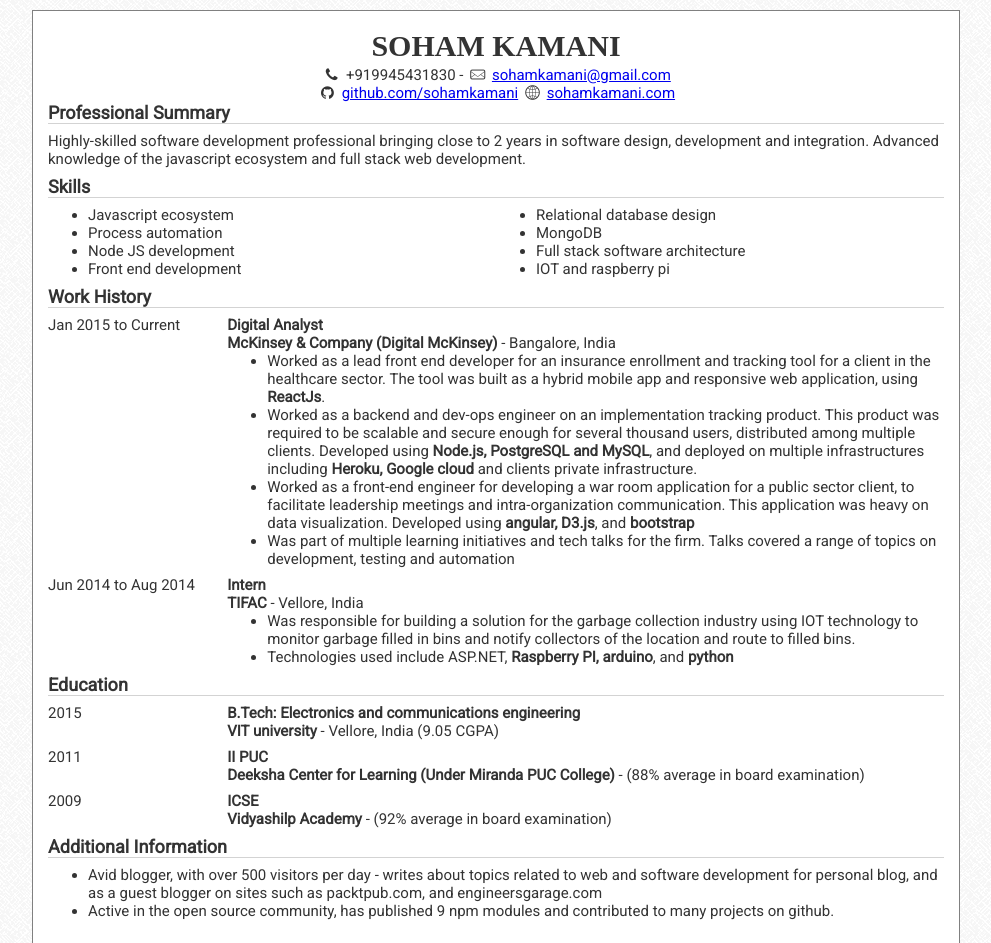
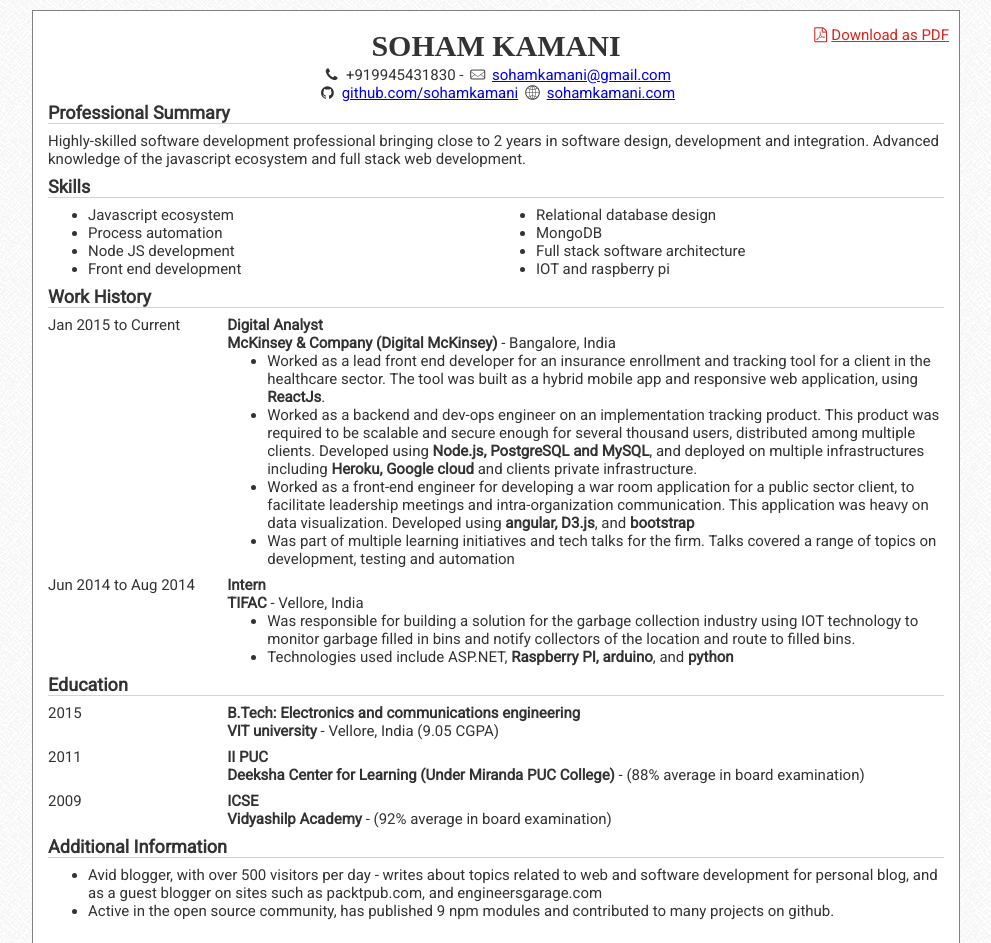
Before and after one commit to sohamkamani/me, a website: page cv.html in a window 1280 px wide. Shown: the top 943 px of the page, without its empty margins (144-1135 px from the left). Drawn offline with Linux system fonts and the light colour scheme.

Commit message:
readded pdf

```diff
--- a/cv.html
+++ b/cv.html
@@ -11,7 +11,7 @@
 
 <body>
   <div class="container">
-    <!--<div class="download-as"><a href="./soham_kamani_cv.pdf"><i class="icon-file-pdf"></i>Download as PDF</a></div>-->
+    <div class="download-as"><a href="./soham_kamani_cv.pdf"><i class="icon-file-pdf"></i>Download as PDF</a></div>
     <header>
       <h1>SOHAM KAMANI</h1>
       <p><i class="icon-phone"></i> +919945431830 - <i class="icon-mail"></i> <a href="mailto:sohamkamani@gmail.com">sohamkamani@gmail.com</a></p>
```
